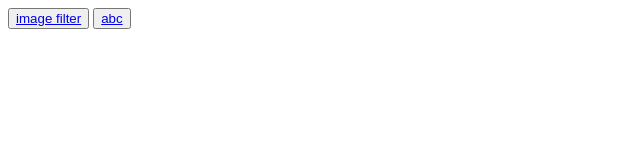
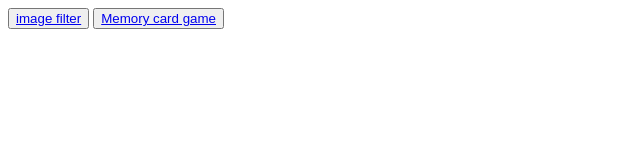
Before and after one commit to meetsondarva/WDF_TEST, a plain HTML site: page index.html in a window 1280 px wide. Shown: the whole page, without its empty margins (0-640 px from the left). Drawn offline with Linux system fonts and the light colour scheme.

Commit message:
add name of test-2

```diff
--- a/index.html
+++ b/index.html
@@ -7,7 +7,7 @@
 </head>
 <body>
     <button><a href="q1.html">image filter</a></button>
-    <button><a href="q2.html">abc</a></button>
+    <button><a href="q2.html">Memory card game</a></button>
 
 </body>
 </html>
```
